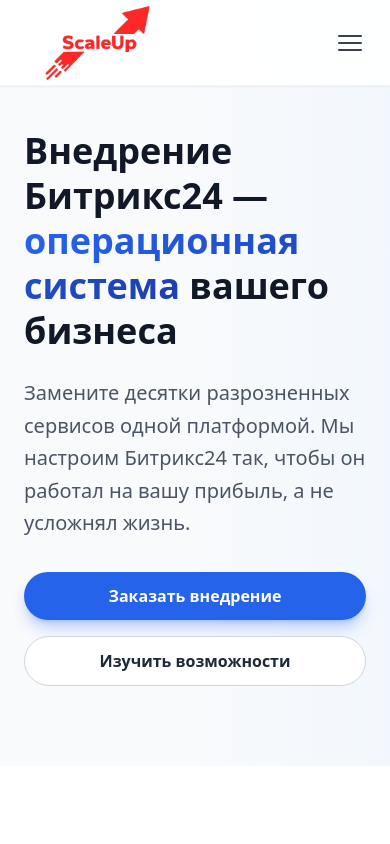
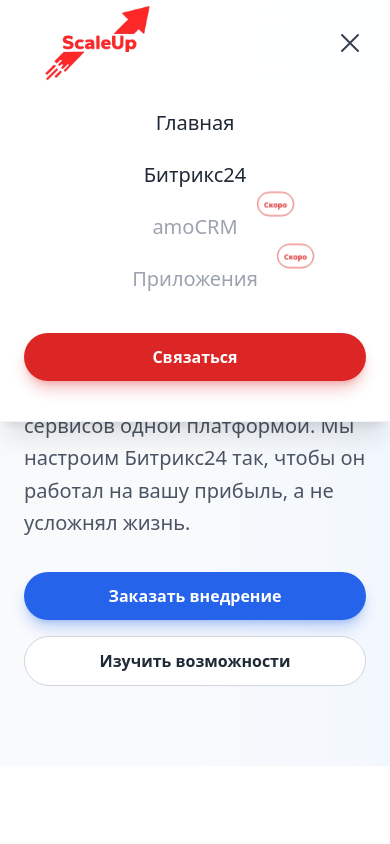
Before and after one commit to QQha-poehala/myscaleup, a Nuxt app: page /bitrix24 in a window 390 px wide. Both pictures are taken after a click on the button 350 px from the left and 42 px from the top of the page. Shown: the top 844 px of the page. Built offline with nearby package versions, Linux system fonts and the light colour scheme.

Commit message:
add mobile menu

```diff
--- a/app/components/TheHeader.vue
+++ b/app/components/TheHeader.vue
@@ -1,8 +1,17 @@
+<script setup>
+import { ref } from 'vue'
+import AppButton from './AppButton.vue'
+
+const isMenuOpen = ref(false)
+const closeMenu = () => {
+  isMenuOpen.value = false
+}
+</script>
+
 <template>
   <header class="fixed w-full top-0 z-50 bg-white/90 backdrop-blur-md shadow-sm border-b border-gray-100">
-    <div class="container mx-auto px-6 h-[85px] flex items-center justify-between">
-      <!-- Логотип -->
-       <NuxtLink to="/" class="flex items-center gap-3 group">
+    <div class="container mx-auto px-6 h-[85px] flex items-center justify-between relative">
+       <NuxtLink to="/" class="flex items-center gap-3 group" @click="closeMenu">
         <img
           src="/logo.png"
           alt="ScaleUp Logo"
@@ -27,11 +36,63 @@
       </div>
 
       <!-- Мобильное меню (упрощенно) -->
-      <button class="lg:hidden text-gray-700">
-        <svg xmlns="http://www.w3.org/2000/svg" fill="none" viewBox="0 0 24 24" stroke-width="1.5" stroke="currentColor" class="w-8 h-8">
-          <path stroke-linecap="round" stroke-linejoin="round" d="M3.75 6.75h16.5M3.75 12h16.5m-16.5 5.25h16.5" />
+      <button class="lg:hidden p-2 -mr-2 text-gray-700 active:scale-95 transition-transform" @click="isMenuOpen = !isMenuOpen">
+        <img
+          v-if="!isMenuOpen"
+          src="/icon_menu.png"
+          alt="Menu"
+          class="w-8 h-8 object-contain"
+        >
+        <svg v-else xmlns="http://www.w3.org/2000/svg" fill="none" viewBox="0 0 24 24" stroke-width="1.5" stroke="currentColor" class="w-8 h-8">
+          <path stroke-linecap="round" stroke-linejoin="round" d="M6 18 18 6M6 6l12 12" />
         </svg>
       </button>
     </div>
+
+    <transition
+      enter-active-class="transition duration-200 ease-out"
+      enter-from-class="opacity-0 -translate-y-5"
+      enter-to-class="opacity-100 translate-y-0"
+      leave-active-class="transition duration-150 ease-in"
+      leave-from-class="opacity-100 translate-y-0"
+      leave-to-class="opacity-0 -translate-y-5"
+    >
+      <div
+        v-if="isMenuOpen"
+        class="lg:hidden absolute top-[85px] left-0 w-full bg-white border-b border-gray-100 shadow-xl overflow-y-auto max-h-[calc(100vh-85px)]">
+        <div class="flex flex-col px-6 py-6 space-y-6 text-center">
+
+          <NuxtLink
+            to="/"
+            class="text-xl font-medium text-gray-800 hover:text-red-600 transition-colors"
+            @click="closeMenu"
+          >Главная</NuxtLink>
+
+          <NuxtLink
+            to="/bitrix24"
+            class="text-xl font-medium text-gray-800 hover:text-red-600 transition-colors"
+            @click="closeMenu"
+          >Битрикс24</NuxtLink>
+
+          <!-- Неактивные пункты -->
+          <div class="text-xl font-medium text-gray-400 relative inline-block mx-auto">
+            amoCRM
+            <div class="absolute -top-3 -right-8 scale-75"><BadgeSoon /></div>
+          </div>
+
+          <div class="text-xl font-medium text-gray-400 relative inline-block mx-auto">
+            Приложения
+            <div class="absolute -top-3 -right-8 scale-75"><BadgeSoon /></div>
+          </div>
+
+          <div class="pt-4 pb-4">
+            <AppButton to="#contact" class="w-full" @click.native="closeMenu">
+              Связаться
+            </AppButton>
+          </div>
+
+        </div>
+      </div>
+    </transition>
   </header>
 </template>
```
Also changed, not shown: public/icon_menu.png (added).
